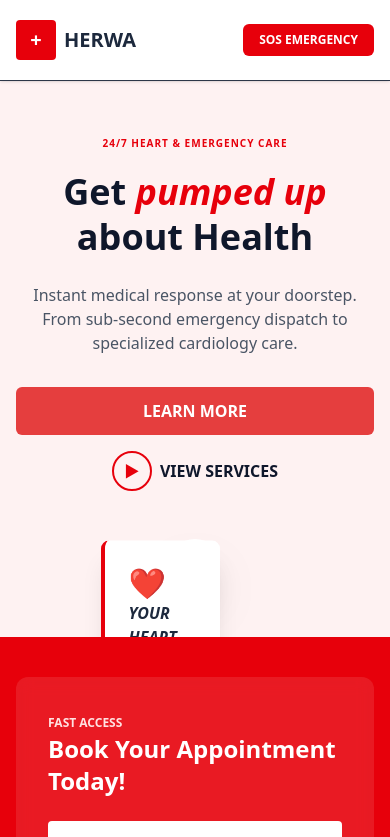
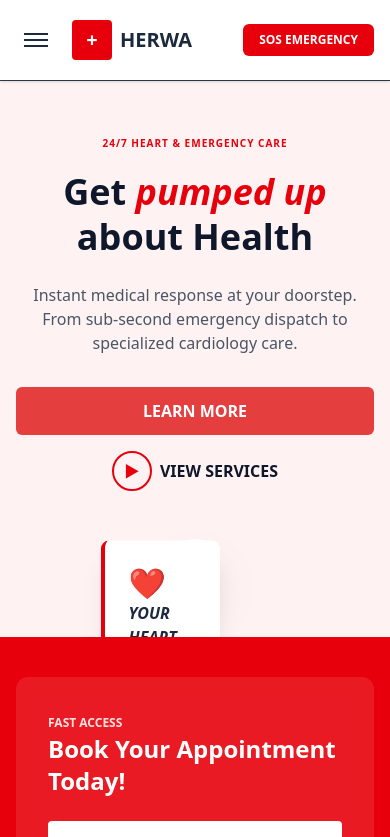
Before and after one commit to richlovebonsu9-a11y/hospital-system, a Next.js app: page / in a window 390 px wide. Shown: the top 837 px of the page. Built offline with nearby package versions, Linux system fonts and the light colour scheme; no server answers.

Commit message:
UI: Added responsive mobile navigation menu

```diff
--- a/src/app/page.tsx
+++ b/src/app/page.tsx
@@ -20,9 +20,24 @@ export default function Home() {
     return () => subscription.unsubscribe();
   }, []);
 
+  const [isMenuOpen, setIsMenuOpen] = useState(false);
+
   const handleSignOut = async () => {
     await supabase.auth.signOut();
   };
+
+  const NavLinks = () => (
+    <>
+      <Link href="/" className="text-red-600 md:text-red-600 block md:inline" onClick={() => setIsMenuOpen(false)}>Home</Link>
+      <Link href="#" className="hover:text-red-500 block md:inline" onClick={() => setIsMenuOpen(false)}>About</Link>
+      <Link href="#" className="hover:text-red-500 block md:inline" onClick={() => setIsMenuOpen(false)}>Services</Link>
+      {user ? (
+        <button onClick={() => { handleSignOut(); setIsMenuOpen(false); }} className="hover:text-red-500 block md:inline text-left">Sign Out</button>
+      ) : (
+        <Link href="/auth/login" className="hover:text-red-500 block md:inline" onClick={() => setIsMenuOpen(false)}>Sign In</Link>
+      )}
+    </>
+  );
 
   return (
     <div className="min-h-screen bg-white">
@@ -39,24 +54,38 @@ export default function Home() {
 
       {/* Main Navigation */}
       <header className="sticky top-0 z-50 bg-white shadow-sm border-b">
-        <div className="container mx-auto px-4 h-20 flex items-center justify-between">
-          <Link href="/" className="flex items-center gap-2">
-            <div className="w-10 h-10 bg-red-600 rounded flex items-center justify-center text-white font-bold text-xl">+</div>
-            <span className="text-xl md:text-2xl font-bold text-slate-800">HERWA</span>
-          </Link>
+        <div className="container mx-auto px-4 h-20 flex items-center justify-between relative">
+          <div className="flex items-center gap-4">
+            {/* Hamburger Button */}
+            <button
+              onClick={() => setIsMenuOpen(!isMenuOpen)}
+              className="md:hidden text-slate-800 p-2 focus:outline-none"
+              aria-label="Toggle Menu"
+            >
+              <div className="w-6 h-0.5 bg-slate-800 mb-1"></div>
+              <div className="w-6 h-0.5 bg-slate-800 mb-1"></div>
+              <div className="w-6 h-0.5 bg-slate-800"></div>
+            </button>
+            <Link href="/" className="flex items-center gap-2">
+              <div className="w-10 h-10 bg-red-600 rounded flex items-center justify-center text-white font-bold text-xl">+</div>
+              <span className="text-xl md:text-2xl font-bold text-slate-800">HERWA</span>
+            </Link>
+          </div>
+
           <nav className="hidden md:flex gap-8 font-medium text-slate-600">
-            <Link href="/" className="text-red-600">Home</Link>
-            <Link href="#" className="hover:text-red-500">About</Link>
-            <Link href="#" className="hover:text-red-500">Services</Link>
-            {user ? (
-              <button onClick={handleSignOut} className="hover:text-red-500">Sign Out</button>
-            ) : (
-              <Link href="/auth/login" className="hover:text-red-500">Sign In</Link>
-            )}
+            <NavLinks />
           </nav>
+
           <Link href="/sos" className="bg-red-600 text-white px-4 md:px-6 py-2 rounded-md font-bold hover:bg-red-700 transition-colors text-xs md:text-base">
             SOS EMERGENCY
           </Link>
+
+          {/* Mobile Menu Dropdown */}
+          {isMenuOpen && (
+            <div className="absolute top-20 left-0 w-full bg-white border-b shadow-xl p-6 flex flex-col gap-6 md:hidden animate-in slide-in-from-top duration-300 font-bold text-slate-800 z-50">
+              <NavLinks />
+            </div>
+          )}
         </div>
       </header>
 
```
